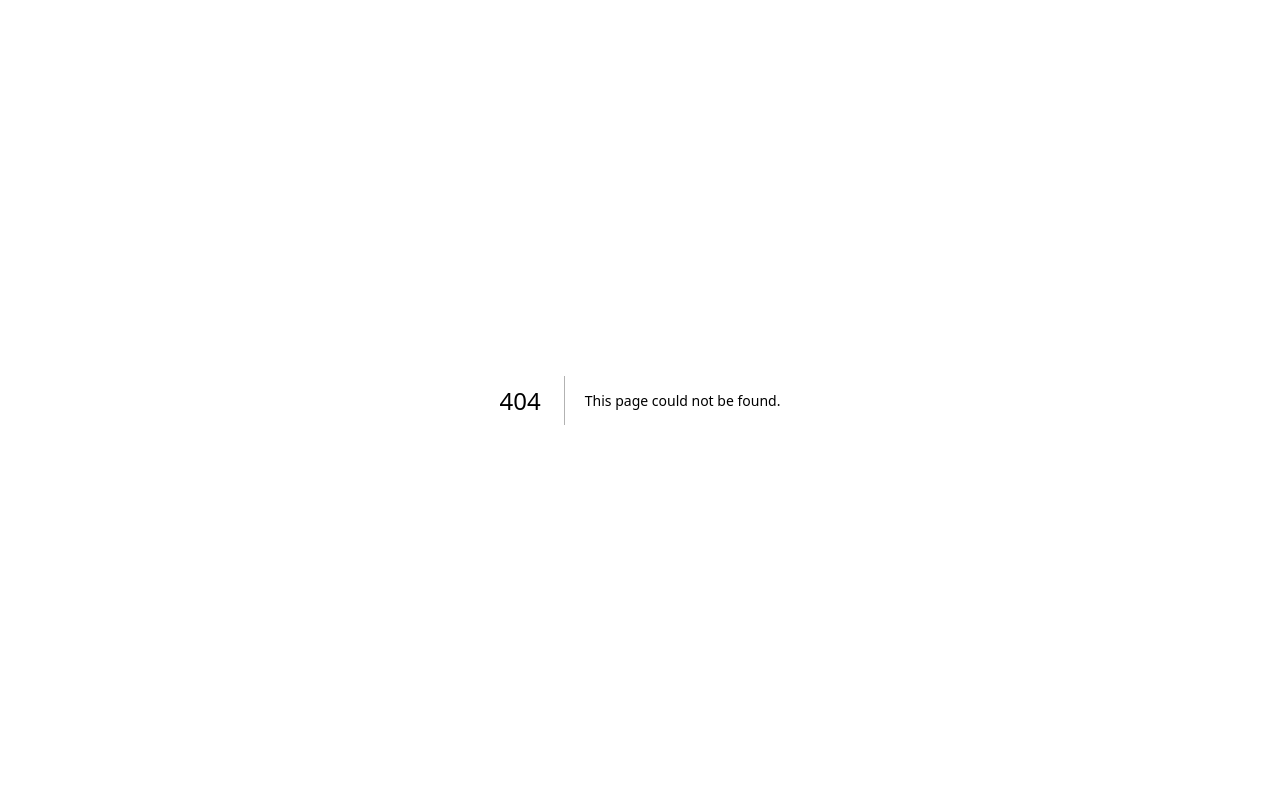
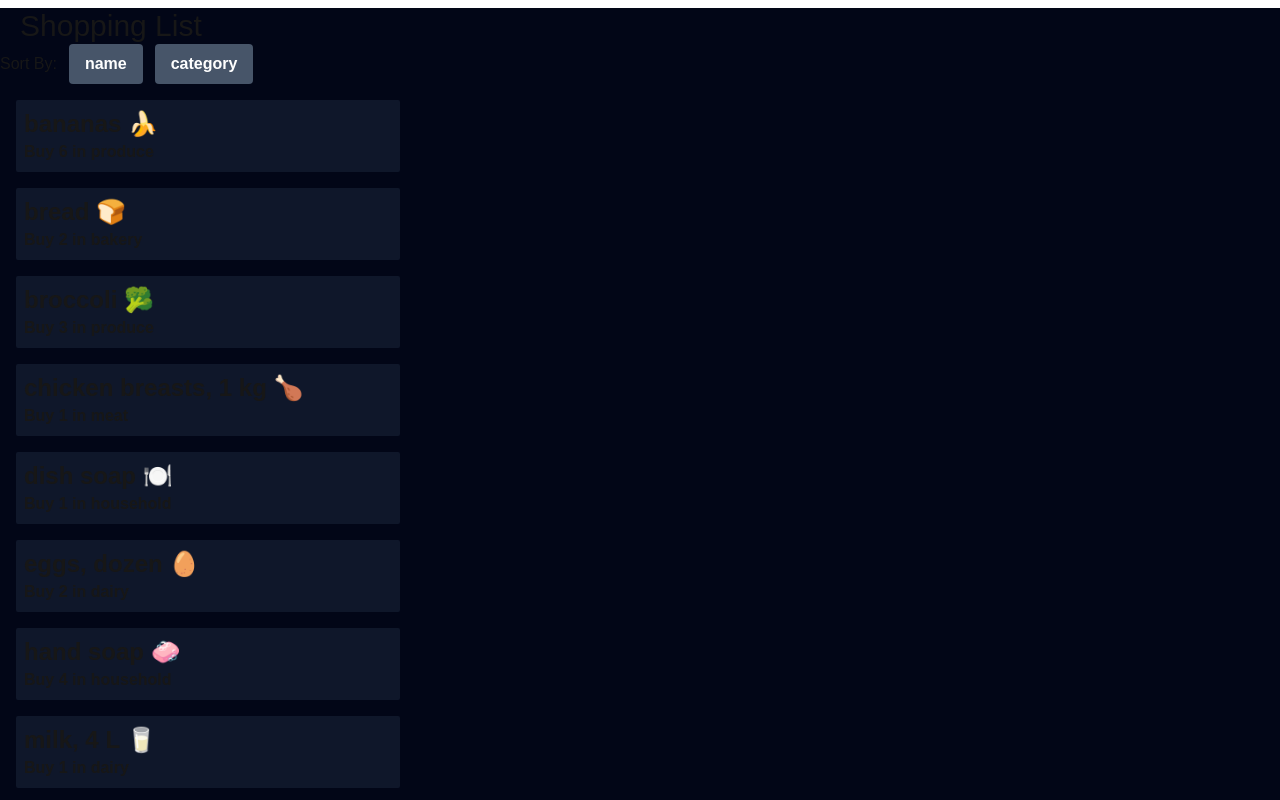
Before and after one commit to TrupeshMandani/cprg306-assignments, a Next.js app: page /week-6 in a window 1280 px wide. Before the commit this address had no page. Shown: the top 800 px of the page. Built offline with nearby package versions, Linux system fonts and the light colour scheme.

Commit message:
week-6 assignment

```diff
--- a/app/page.js
+++ b/app/page.js
@@ -1,18 +1,24 @@
-
-import Link from 'next/link';
-
+import Link from "next/link";
 
 export default function Home() {
   return (
     <div>
       <h1>CPRG 306: Web Development 2 - Assignments</h1>
-      <li><Link href="/week-2">week 2</Link> </li>
-      <li><Link href="/week-3">week 3</Link> </li>
-      <li><Link href="/week-4">week 4</Link> </li>
-      <li><Link href="/week-6">week 6</Link> </li>
-      <li><Link href="/week-5">week 5</Link> </li>
-
-
+      <li>
+        <Link href="/week-2">week 2</Link>{" "}
+      </li>
+      <li>
+        <Link href="/week-3">week 3</Link>{" "}
+      </li>
+      <li>
+        <Link href="/week-4">week 4</Link>{" "}
+      </li>
+      <li>
+        <Link href="/week-5">week 5</Link>{" "}
+      </li>
+      <li>
+        <Link href="/week-6">week 6</Link>{" "}
+      </li>
     </div>
   );
 }
--- /dev/null
+++ b/app/week-6/item-list.js
@@ -0,0 +1,49 @@
+"use client";
+
+import React from "react";
+import { useState } from "react";
+
+import Item from "./item";
+import items from "./items.json";
+
+const ItemList = () => {
+  const [sortBy, setSortBy] = useState("name");
+  // create a function to sort item array bases on sortBy state variable
+  const sortItem = (items, sortBy) => {
+    return (a, b) => {
+      if (a[sortBy] < b[sortBy]) {
+        return -1;
+      }
+      if (a[sortBy] > b[sortBy]) {
+        return 1;
+      }
+      return 0;
+    };
+  };
+
+  return (
+    <div>
+      Sort By:
+      <button
+        className=" ml-3 min-w-max bg-slate-600 hover:bg-slate-700 text-white font-bold py-2 px-4 rounded"
+        onClick={() => setSortBy("name")}
+      >
+        name
+      </button>
+      <button
+        className=" min-w-max bg-slate-600 ml-3 hover:bg-slate-700 text-white font-bold py-2 px-4 rounded "
+        onClick={() => setSortBy("category")}
+      >
+        {" "}
+        category
+      </button>
+      <ul>
+        {items.sort(sortItem(items, sortBy)).map((item) => (
+          <Item key={item.id} {...item} />
+        ))}
+      </ul>
+    </div>
+  );
+};
+
+export default ItemList;
--- /dev/null
+++ b/app/week-6/item.js
@@ -0,0 +1,14 @@
+// item.js
+const Item = ({ name, quantity, category }) => {
+  return (
+    <li className="p-2  flex flex-col h-auto rounded-sm max-w-sm m-4 bg-slate-900  bg-opacity-1">
+      <span className="text-2xl font-extrabold ">{name}</span>
+      <span className="font-semibold">
+        {" "}
+        Buy {quantity} in {category}
+      </span>
+    </li>
+  );
+};
+
+export default Item;
--- /dev/null
+++ b/app/week-6/items.json
@@ -0,0 +1,74 @@
+[
+  {
+    "id": "1h2GJKH12gkHG31h1H",
+    "name": "milk, 4 L 🥛",
+    "quantity": 1,
+    "category": "dairy"
+  },
+  {
+    "id": "2KJH3k2j3H1k2J3K1H",
+    "name": "bread 🍞",
+    "quantity": 2,
+    "category": "bakery"
+  },
+  {
+    "id": "3h2KJH3k2j3H1k2J3",
+    "name": "eggs, dozen 🥚",
+    "quantity": 2,
+    "category": "dairy"
+  },
+  {
+    "id": "4k2J3K1H2GJKH12gk",
+    "name": "bananas 🍌",
+    "quantity": 6,
+    "category": "produce"
+  },
+  {
+    "id": "5H1h1H2KJH3k2j3H",
+    "name": "broccoli 🥦",
+    "quantity": 3,
+    "category": "produce"
+  },
+  {
+    "id": "6H1k2J3K1H2GJKH1",
+    "name": "chicken breasts, 1 kg 🍗",
+    "quantity": 1,
+    "category": "meat"
+  },
+  {
+    "id": "7gkHG31h1H2KJH3k",
+    "name": "pasta sauce 🍝",
+    "quantity": 3,
+    "category": "canned goods"
+  },
+  {
+    "id": "8j3H1k2J3K1H2GJK",
+    "name": "spaghetti, 454 g 🍝",
+    "quantity": 2,
+    "category": "dry goods"
+  },
+  {
+    "id": "9H12gkHG31h1H2KJ",
+    "name": "toilet paper, 12 pack 🧻",
+    "quantity": 1,
+    "category": "household"
+  },
+  {
+    "id": "10H3k2j3H1k2J3K1",
+    "name": "paper towels, 6 pack",
+    "quantity": 1,
+    "category": "household"
+  },
+  {
+    "id": "11k2J3K1H2GJKH12",
+    "name": "dish soap 🍽️",
+    "quantity": 1,
+    "category": "household"
+  },
+  {
+    "id": "12GJKH12gkHG31h1",
+    "name": "hand soap 🧼",
+    "quantity": 4,
+    "category": "household"
+  }
+]
--- /dev/null
+++ b/app/week-6/page.js
@@ -0,0 +1,10 @@
+import ItemList from "./item-list";
+
+export default function Page() {
+  return (
+    <main className="bg-slate-950">
+      <h1 className="text-3xl ml-5 mt-2">Shopping List</h1>
+      <ItemList />
+    </main>
+  );
+}
```
